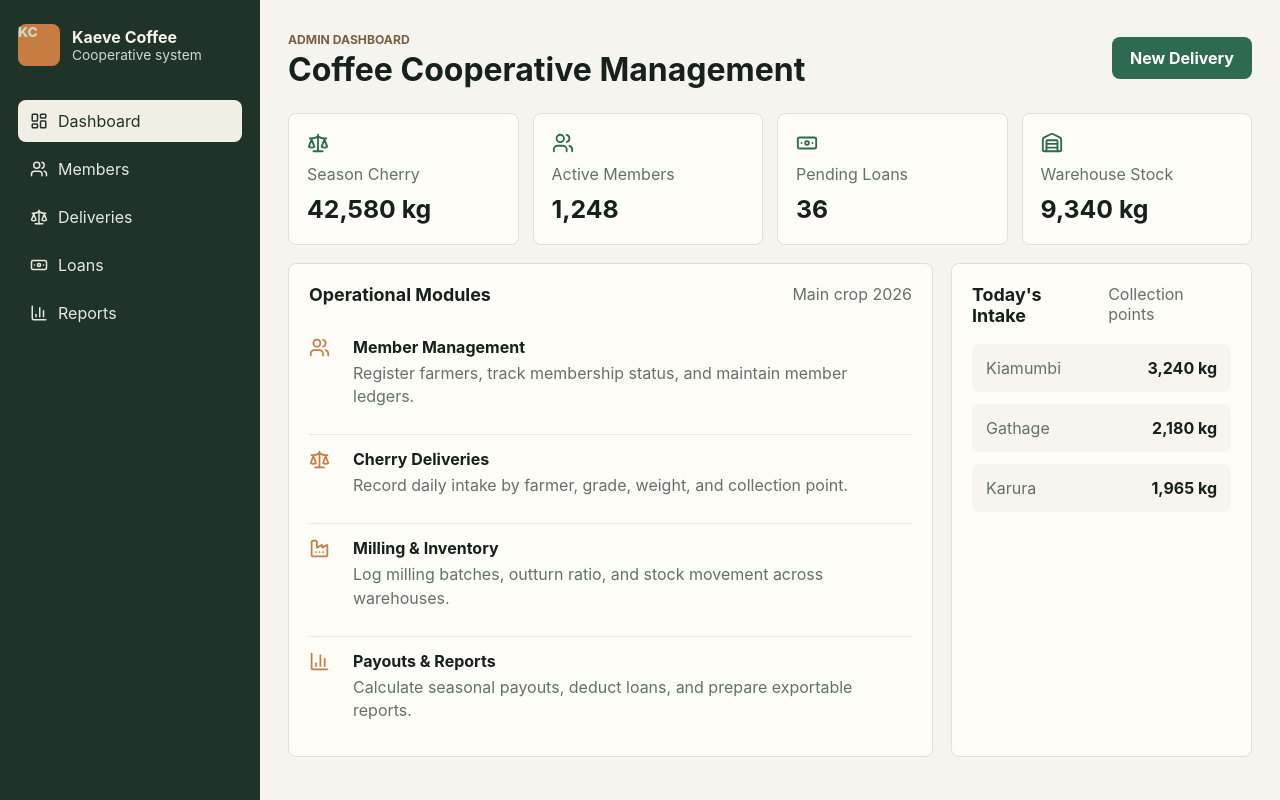
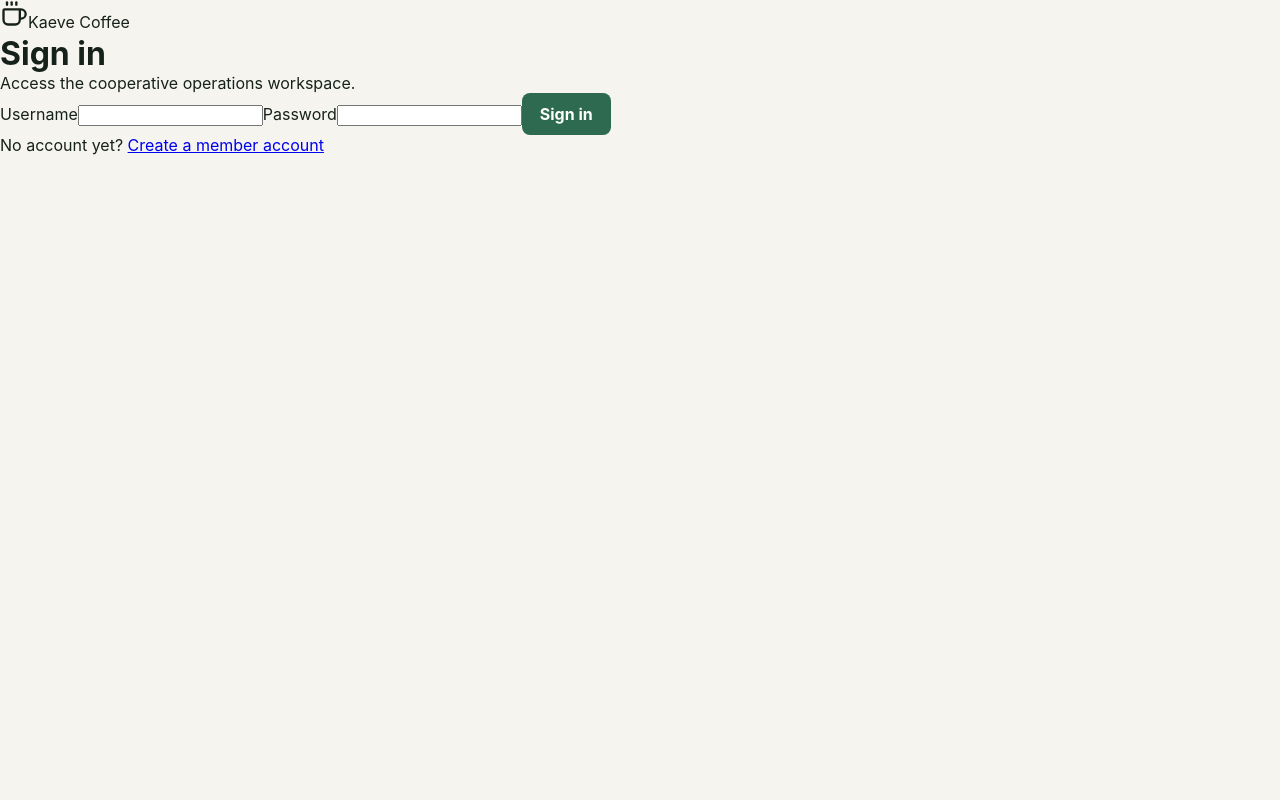
Before and after one commit to JohnKinyadev/kaeve, a React (Vite) app in the folder frontend/: page / in a window 1280 px wide. Built offline with nearby package versions, Linux system fonts and the light colour scheme; no server answers.

Commit message:
Wire frontend app root

```diff
--- a/frontend/src/App.jsx
+++ b/frontend/src/App.jsx
@@ -1,146 +1,14 @@
-import {
-  Banknote,
-  BarChart3,
-  Factory,
-  LayoutDashboard,
-  Scale,
-  Users,
-  Warehouse,
-} from "lucide-react";
-
-const stats = [
-  { label: "Season Cherry", value: "42,580 kg", icon: Scale },
-  { label: "Active Members", value: "1,248", icon: Users },
-  { label: "Pending Loans", value: "36", icon: Banknote },
-  { label: "Warehouse Stock", value: "9,340 kg", icon: Warehouse },
-];
-
-const modules = [
-  {
-    title: "Member Management",
-    description: "Register farmers, track membership status, and maintain member ledgers.",
-    icon: Users,
-  },
-  {
-    title: "Cherry Deliveries",
-    description: "Record daily intake by farmer, grade, weight, and collection point.",
-    icon: Scale,
-  },
-  {
-    title: "Milling & Inventory",
-    description: "Log milling batches, outturn ratio, and stock movement across warehouses.",
-    icon: Factory,
-  },
-  {
-    title: "Payouts & Reports",
-    description: "Calculate seasonal payouts, deduct loans, and prepare exportable reports.",
-    icon: BarChart3,
-  },
-];
+import { AuthProvider } from "./context/AuthContext";
+import { ErrorBoundary } from "./components/layout/ErrorBoundary";
+import { AppRoutes } from "./routes/AppRoutes";
 
 function App() {
   return (
-    <main className="app-shell">
-      <aside className="sidebar">
-        <div className="brand">
-          <span className="brand-mark">KC</span>
-          <div>
-            <strong>Kaeve Coffee</strong>
-            <span>Cooperative system</span>
-          </div>
-        </div>
-
-        <nav className="nav-list" aria-label="Primary">
-          <a className="active" href="#dashboard">
-            <LayoutDashboard size={18} />
-            Dashboard
-          </a>
-          <a href="#members">
-            <Users size={18} />
-            Members
-          </a>
-          <a href="#deliveries">
-            <Scale size={18} />
-            Deliveries
-          </a>
-          <a href="#loans">
-            <Banknote size={18} />
-            Loans
-          </a>
-          <a href="#reports">
-            <BarChart3 size={18} />
-            Reports
-          </a>
-        </nav>
-      </aside>
-
-      <section className="workspace">
-        <header className="topbar">
-          <div>
-            <span className="eyebrow">Admin dashboard</span>
-            <h1>Coffee Cooperative Management</h1>
-          </div>
-          <button type="button">New Delivery</button>
-        </header>
-
-        <section className="stat-grid" aria-label="Season summary">
-          {stats.map((stat) => {
-            const Icon = stat.icon;
-            return (
-              <article className="stat-card" key={stat.label}>
-                <Icon size={22} />
-                <span>{stat.label}</span>
-                <strong>{stat.value}</strong>
-              </article>
-            );
-          })}
-        </section>
-
-        <section className="content-grid">
-          <div className="panel">
-            <div className="panel-header">
-              <h2>Operational Modules</h2>
-              <span>Main crop 2026</span>
-            </div>
-            <div className="module-list">
-              {modules.map((module) => {
-                const Icon = module.icon;
-                return (
-                  <article className="module-row" key={module.title}>
-                    <Icon size={21} />
-                    <div>
-                      <h3>{module.title}</h3>
-                      <p>{module.description}</p>
-                    </div>
-                  </article>
-                );
-              })}
-            </div>
-          </div>
-
-          <div className="panel intake-panel">
-            <div className="panel-header">
-              <h2>Today&apos;s Intake</h2>
-              <span>Collection points</span>
-            </div>
-            <div className="intake-list">
-              <div>
-                <span>Kiamumbi</span>
-                <strong>3,240 kg</strong>
-              </div>
-              <div>
-                <span>Gathage</span>
-                <strong>2,180 kg</strong>
-              </div>
-              <div>
-                <span>Karura</span>
-                <strong>1,965 kg</strong>
-              </div>
-            </div>
-          </div>
-        </section>
-      </section>
-    </main>
+    <ErrorBoundary>
+      <AuthProvider>
+        <AppRoutes />
+      </AuthProvider>
+    </ErrorBoundary>
   );
 }
 
```
